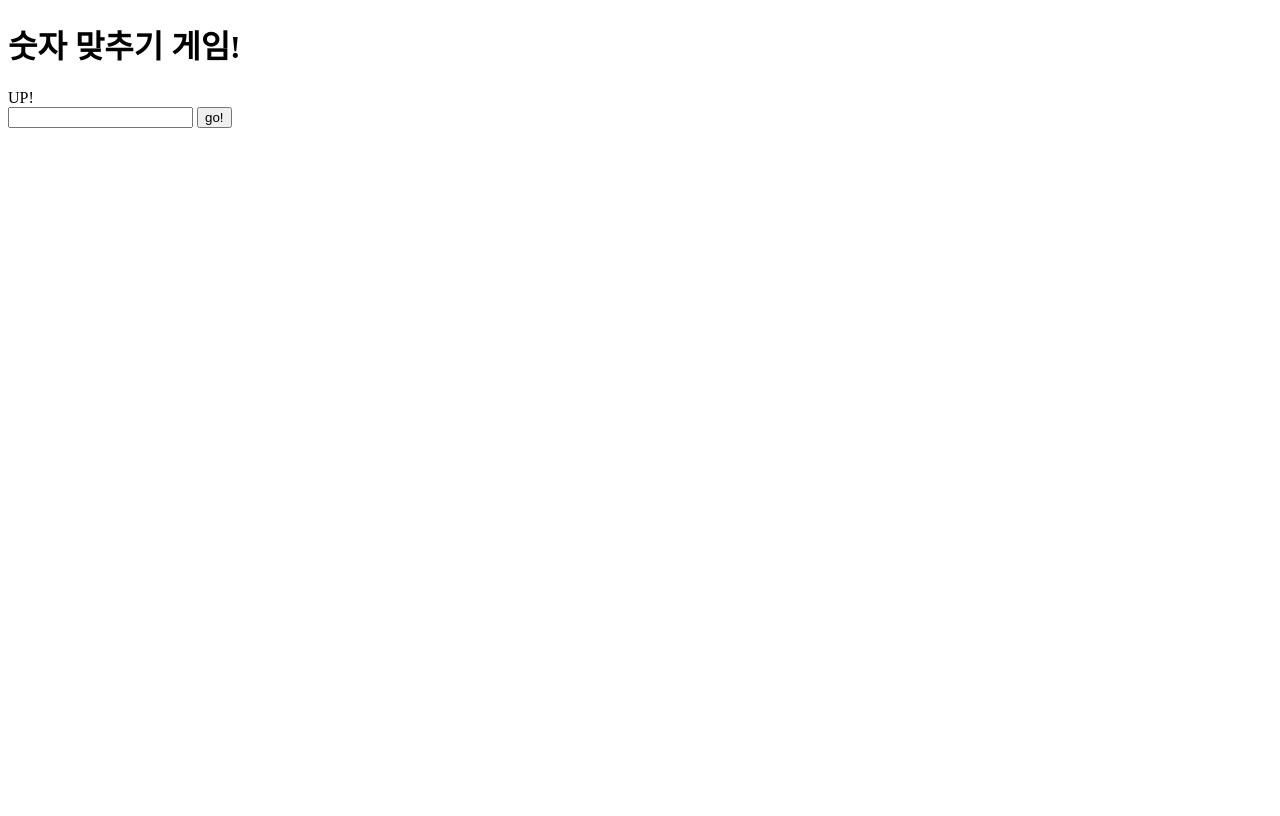
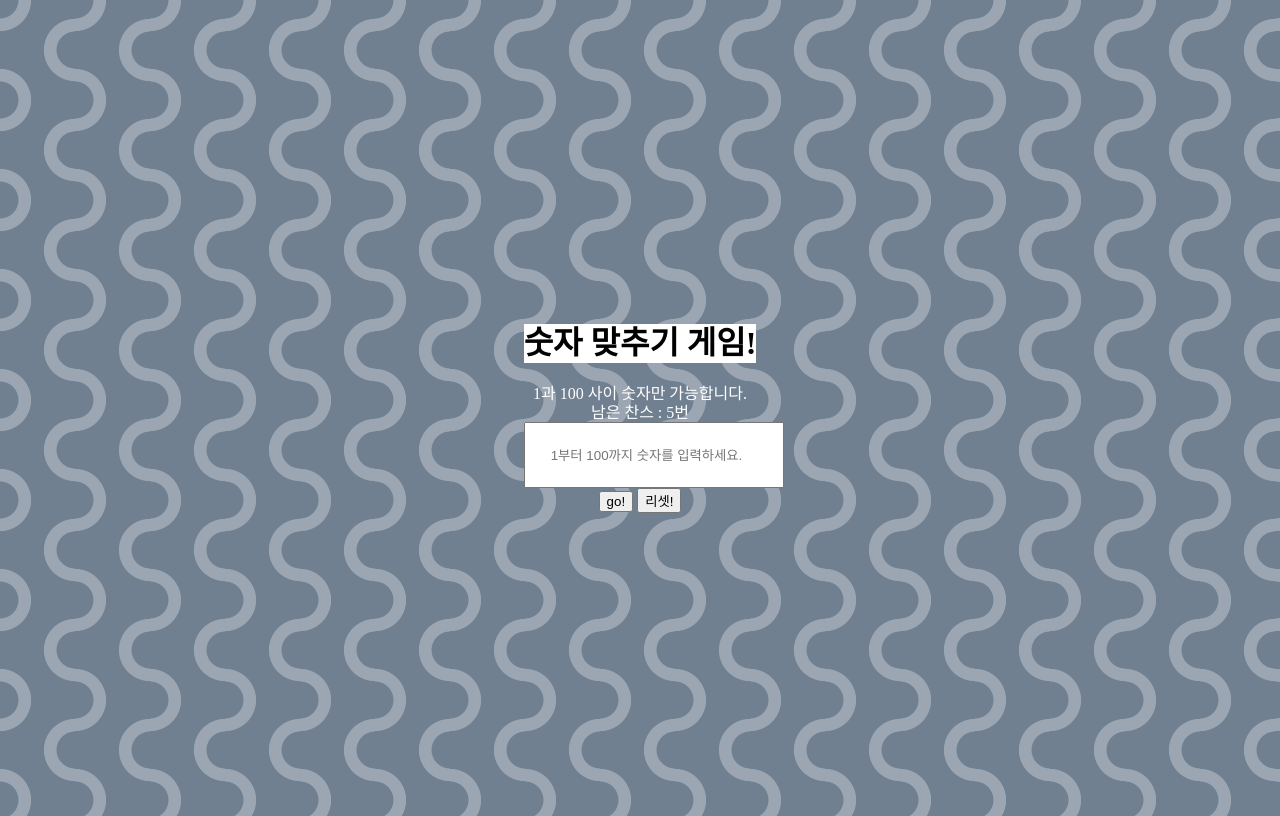
Before and after one commit to 3a5y/mememe, a plain HTML site: page index.html in a window 1280 px wide. Both pictures are taken after a click on the button "go!". Drawn offline with Linux system fonts and the light colour scheme.

Commit message:
complete

```diff
--- a/index.html
+++ b/index.html
@@ -7,10 +7,14 @@
     <link rel="stylesheet" href="style.css">
 </head>
 <body>
-    <h1>숫자 맞추기 게임!</h1>
-    <div id="result-area">결과가 나온다</div>
-    <input type="number" id="user-input"/>
+    <div class="container">
+    <h1 class="background">숫자 맞추기 게임!</h1>
+    <div id="result-area" class="font-color">결과가 나온다</div>
+    <div id="chance-area" class="font-color">남은 찬스 : 5번</div>
+    <input type="number" id="user-input" placeholder="1부터 100까지 숫자를 입력하세요." class="input mb-10"/>
     <button id="play-button">go!</button>
+    <button id="reset-button">리셋!</button>
     <script src="main.js"></script>
+    </div>
 </body>
 </html>
--- a/main.js
+++ b/main.js
@@ -2,8 +2,17 @@ let computerNum = 0 ;
 let playButton = document.getElementById("play-button") ;
 let userInput = document.getElementById("user-input") ;
 let resultArea = document.getElementById("result-area") ;
+let resetButton = document.getElementById("reset-button") ;
+let chances = 5 ;
+let gameOver = false ;
+let chanceArea = document.getElementById("chance-area") ;
+let history = []
 
 playButton.addEventListener("click",play) ;
+resetButton.addEventListener("click",reset) ;
+userInput.addEventListener("focus",function(){
+    userInput.value = "" ;
+})
 
 function pickRandomNum() {
     computerNum = Math.floor(Math.random() * 100)+1 ;
@@ -11,13 +20,46 @@ function pickRandomNum() {
 }
 
 function play(){
-    let userValue = userInput.value
+    let userValue = userInput.value ;
+
+    if(userValue < 1 || userValue > 100){
+        resultArea.textContent = "1과 100 사이 숫자만 가능합니다."
+        return ;
+    }
+
+    if(history.includes(userValue)){
+        resultArea.textContent = "이미 입력한 숫자입니다. 다른 숫자를 입력해주세요." ;
+        return ;
+    }
+
+    chances -- ;
+    chanceArea.textContent = `남은 기회 : ${chances}번` ;
+    console.log("chance", chances) ;
+
     if(userValue < computerNum) {
         resultArea.textContent = "UP!"
     }else if(userValue > computerNum){
         resultArea.textContent = "DOWN!"
     }else {
         resultArea.textContent = "정답!"
+        gameOver = true ;
+    }
+
+    history.push(userValue) ;
+    console.log(history) ;
+
+    if(chances < 1) {
+        gameOver = true ;
+    }
+    if(gameOver == true){
+        playButton.disabled = true ;
     }
 }
+
+function reset(){
+    userInput.value = "";
+    pickRandomNum();
+
+    resultArea.textContent = "결과값이 여기 나옵니다"
+}
 pickRandomNum();
--- a/style.css
+++ b/style.css
@@ -0,0 +1,36 @@
+body {
+    height: 100vh;
+    display: flex;
+    flex-direction: column;
+    justify-content: center;
+    align-items: center;
+    background: radial-gradient(circle at 100% 50%, transparent 20%, rgba(255,255,255,.3) 21%, rgba(255,255,255,.3) 34%, transparent 35%, transparent),
+                radial-gradient(circle at 0% 50%, transparent 20%, rgba(255,255,255,.3) 21%, rgba(255,255,255,.3) 34%, transparent 35%, transparent) 0 -50px;
+    background-color: slategray;
+    background-size: 75px 100px;
+    line-height: 1.2;
+}
+
+.background {
+    background-color: white;
+    color: black;
+    line-height: 1.2;
+}
+
+.font-color {
+    color: white;
+    line-height: 1.2;
+}
+
+.input {
+    display: block;
+    height: 50px;
+    margin-right: 20px;
+    text-align: center;
+    width: 100%;
+    padding: 0.375rem 0.75rem;
+}
+
+.container {
+    text-align: center;
+}
```
